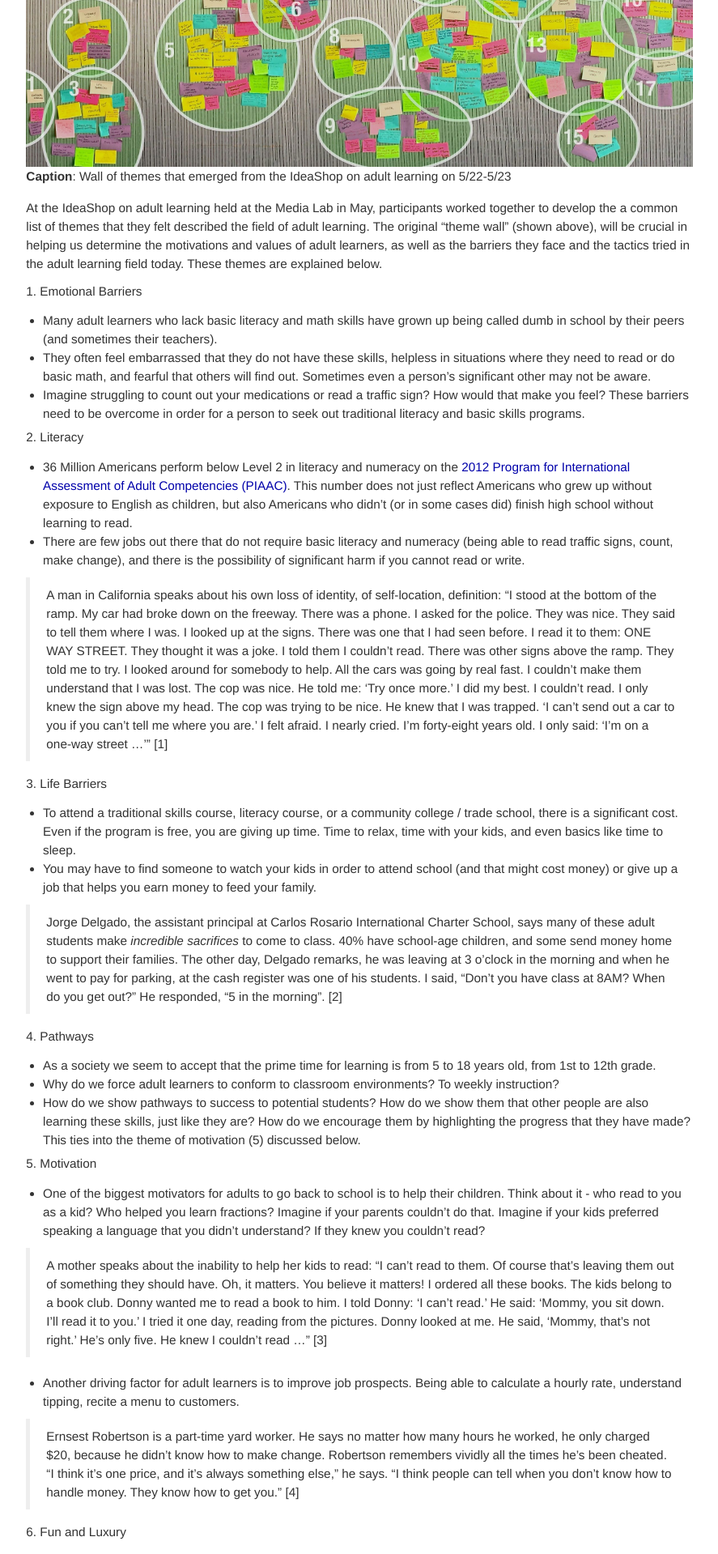
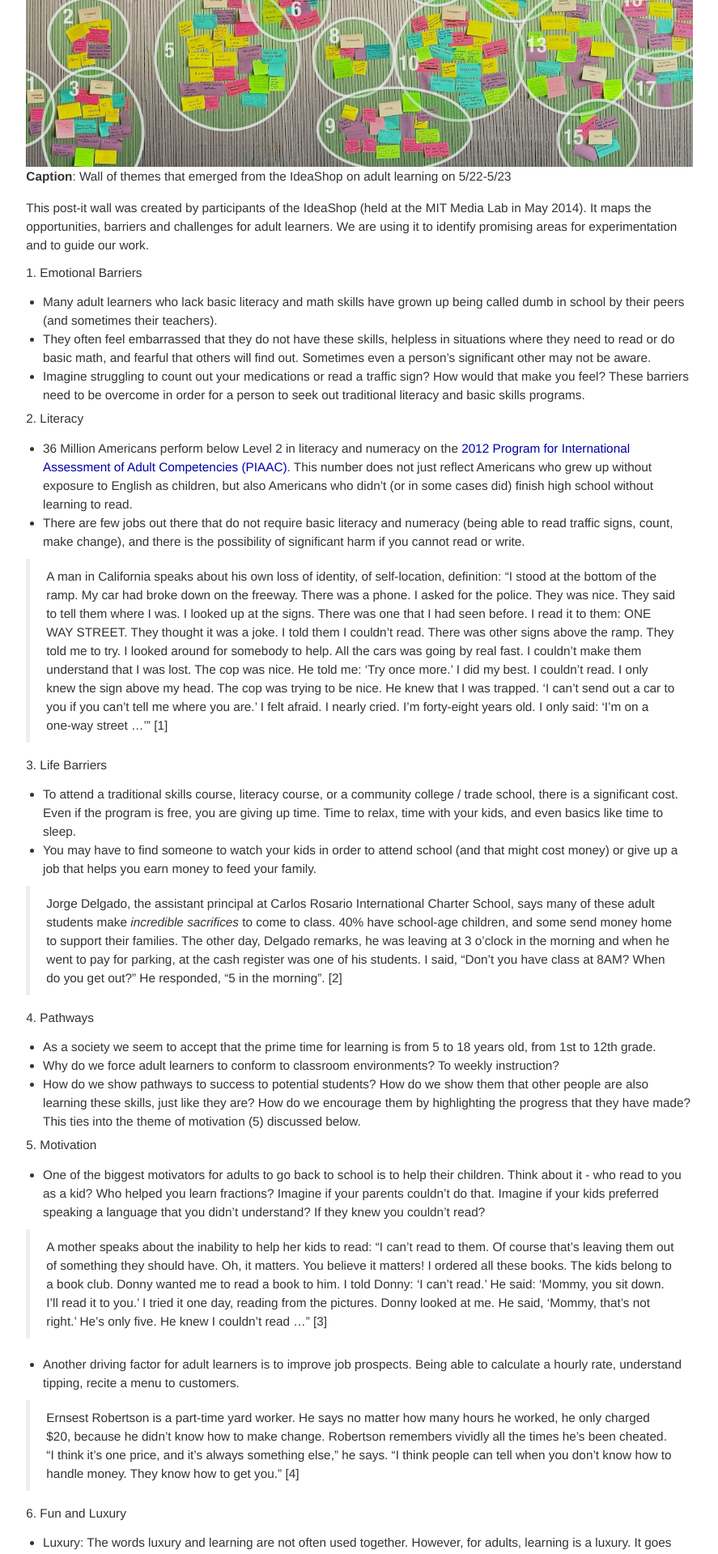
Before and after one commit to mitmedialab/mlw.media.mit.edu, a Jekyll site: the page built from _posts/2014-06-19-themes-from-the-ideashop-part-1.markdown, in a window 1280 px wide. Shown: the part 324-2243 px from the top of the page at 81% size, without its empty margins (196-1083 px from the left). Built offline with Jekyll 4.4.1, drawn with Linux system fonts in a browser that asks for light colours; nearby versions of some CDN libraries; Markdown is read by kramdown in place of the engine named in the settings.

Commit message:
wordsmithing of post and design tweaks

```diff
--- a/_layouts/default.html
+++ b/_layouts/default.html
@@ -19,7 +19,7 @@
                 <link rel="stylesheet" href="{{ site.baseurl }}/css/main.css">
 
                 <!-- Favicon -->
-                <link rel="icon" type="image/png" href="http://i.imgur.com/z1Fok6k.png">
+                <link rel="icon" type="image/x-icon" href="{{ site.baseurl }}/images/favicon-simple-L.ico">
 
                 <!-- Google Analytics -->
                 <script>
@@ -51,11 +51,11 @@
 
                             <!-- Navbar -->
                             <div class="col-sm-8 header-text">
-                                <a class="extra" href="{{site.baseurl}}/pages/2014/06/17/about-mlw.html">
+                                <a class="extra" href="{{site.baseurl}}/about.html">
                                     About
                                 </a>
                                 &nbsp;&nbsp;|&nbsp;&nbsp;
-                                <a class="extra" href="{{site.baseurl}}/pages/2014/06/18/list-of-resources.html">
+                                <a class="extra" href="{{site.baseurl}}/resources.html">
                                     Resources
                                 </a>
                                 &nbsp;&nbsp;|&nbsp;&nbsp;
@@ -79,17 +79,18 @@
                     <!-- Footer with sponsor logos -->
                     <div class="row">
                         <div class="footer col-sm-8 col-sm-offset-2">
+                            <!-- Old MIT Media Lab Logo
                             <div class="contact col-sm-1">
                                 <p>
                                     <a href="http://media.mit.edu">
                                         <img src="{{site.baseurl}}/images/ML-logo.png" width="70">
                                     </a>
                                 </p>
-                            </div>
+                            </div> -->
                             <div class="contact col-sm-9">
                                 <p>
                                     <a href="http://learn.media.mit.edu"> Learning Over Education Initiative </a><br />
-                                    <a href="http://media.mit.edu">
+                                    <a id="lab-logo" href="http://media.mit.edu">
                                         MIT Media Lab <br/>
                                     </a>
                                     <a href="http://www.joycefdn.org/">
--- a/_posts/2014-06-19-themes-from-the-ideashop-part-1.markdown
+++ b/_posts/2014-06-19-themes-from-the-ideashop-part-1.markdown
@@ -9,7 +9,7 @@ comments: true
 <img src="{{site.baseurl}}/images/sticky_wall_with_numbers.jpg" width="100%">
 __Caption__: Wall of themes that emerged from the IdeaShop on adult learning on 5/22-5/23
 
-At the IdeaShop on adult learning held at the Media Lab in May, participants worked together to develop the a common list of themes that they felt described the field of adult learning. The original "theme wall" (shown above), will be crucial in helping us determine the motivations and values of adult learners, as well as the barriers they face and the tactics tried in the adult learning field today. These themes are explained below.
+This post-it wall was created by participants of the IdeaShop (held at the MIT Media Lab in May 2014). It maps the opportunities, barriers and challenges for adult learners. We are using it to identify promising areas for experimentation and to guide our work.
 
 # 1. Emotional Barriers
 
--- a/_posts/2014-06-17-about-mlw.markdown
+++ b/about.markdown
@@ -1,8 +1,10 @@
 ---
-layout: post
+layout: default
 title:  "About Making Learning Work"
 date:   2014-06-17
-categories: pages
+comments: true
 ---
 
+# About Making Learning Work
+
 Insert "about" content here...
--- a/css/main.css
+++ b/css/main.css
@@ -115,6 +115,10 @@ a:visited { color: #3399FF; }
     color: #aaa;
 }
 
+.site ul, .site ol {
+    margin-left: 1.35em;
+}
+
 .footer {
     font-size: 70%;
     color: #666;
@@ -140,6 +144,11 @@ a:visited { color: #3399FF; }
 
 .footer .rss img {
     border: 0;
+}
+
+a#lab-logo{
+    font-family: Helvetica, Arial, sans-serif;
+    color: #000;
 }
 
 /*****************************************************************************/
--- a/_posts/2014-06-18-list-of-resources.markdown
+++ b/resources.markdown
@@ -1,8 +1,7 @@
 ---
-layout: post
+layout: default
 title:  "A running list of outside resources"
 date:   2014-06-18
-categories: pages
 comments: true
 ---
 
```
Also changed, not shown: images/favicon-simple-L.ico (added), 14 other files.
